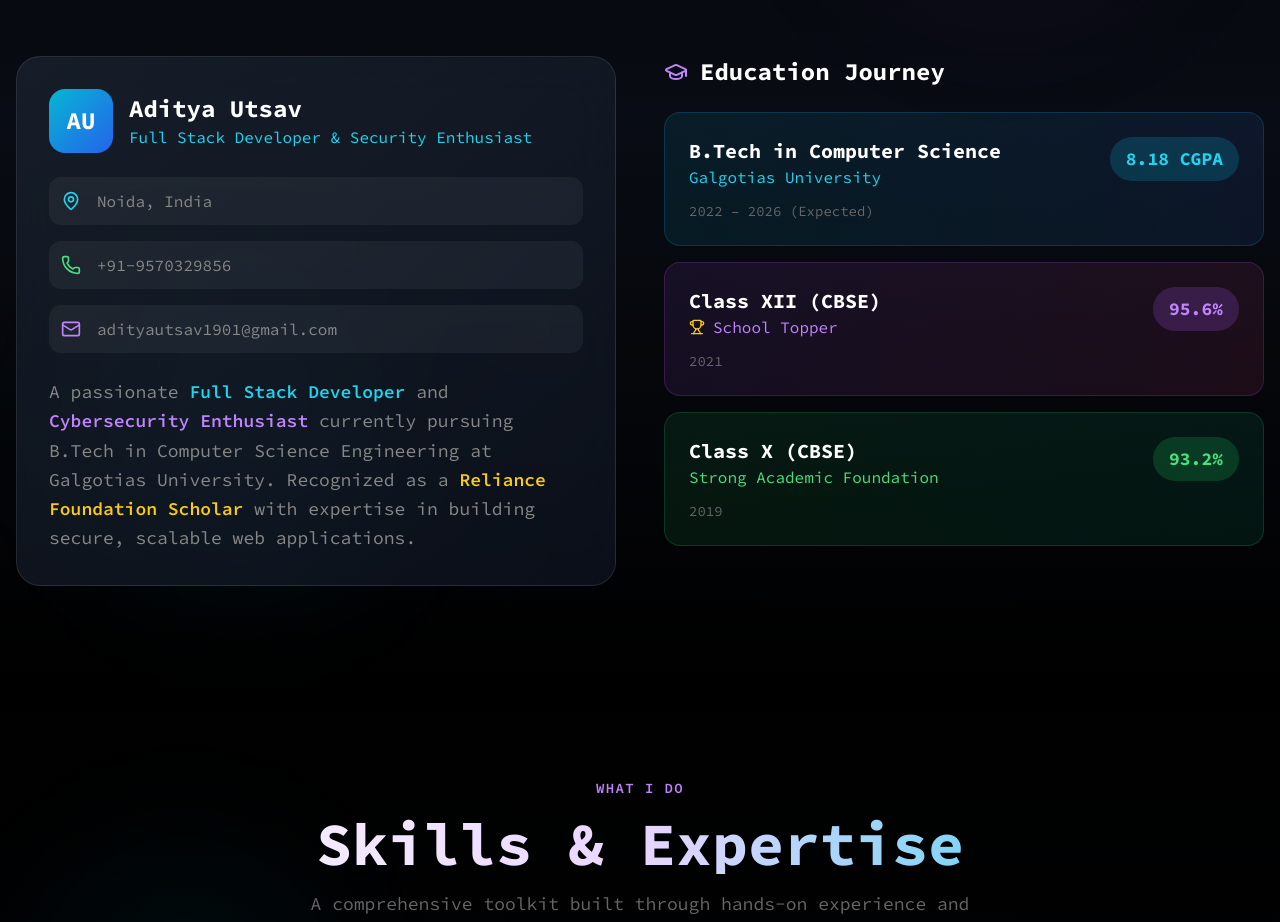
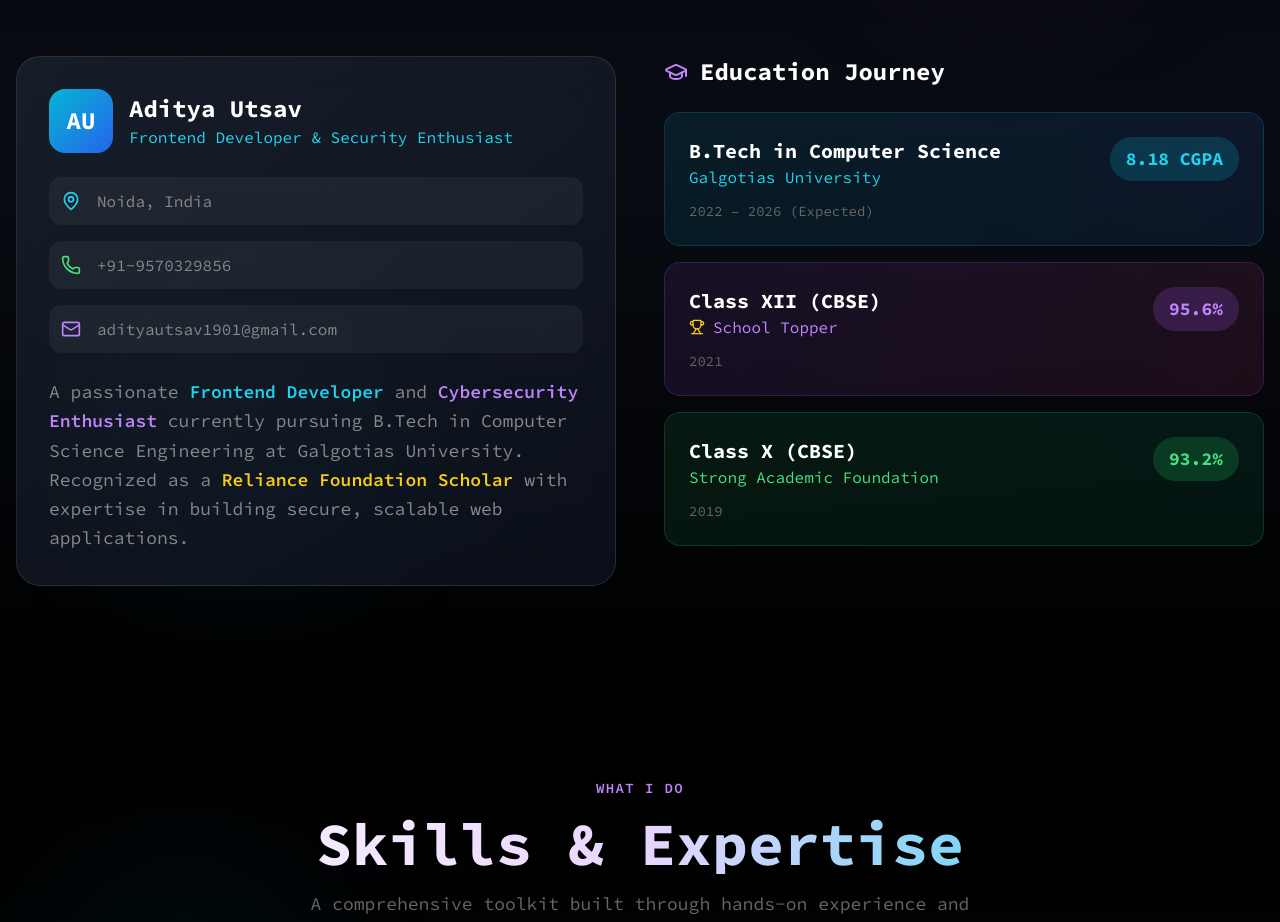
Before and after one commit to CodingManiac11/portfolio2.0, a React (Create React App) app: page / in a window 1280 px wide. Shown: the part 1240-2162 px from the top of the page. Built offline with nearby package versions, Linux system fonts and the light colour scheme; no server answers.

Commit message:
some fixes

```diff
--- a/src/components/AboutSection.tsx
+++ b/src/components/AboutSection.tsx
@@ -82,7 +82,7 @@ const AboutSection: React.FC = () => {
                   </div>
                   <div>
                     <h3 className={`text-2xl font-bold ${isDark ? 'text-white' : 'text-gray-900'}`}>Aditya Utsav</h3>
-                    <p className={`${isDark ? 'text-cyan-400' : 'text-cyan-600'}`}>Full Stack Developer & Security Enthusiast</p>
+                    <p className={`${isDark ? 'text-cyan-400' : 'text-cyan-600'}`}>Frontend Developer & Security Enthusiast</p>
                   </div>
                 </div>
 
@@ -104,7 +104,7 @@ const AboutSection: React.FC = () => {
                 </div>
 
                 <p className={`leading-relaxed text-lg ${isDark ? 'text-gray-300' : 'text-gray-700'}`}>
-                  A passionate <span className={`font-semibold ${isDark ? 'text-cyan-400' : 'text-cyan-600'}`}>Full Stack Developer</span> and <span className={`font-semibold ${isDark ? 'text-purple-400' : 'text-purple-600'}`}>Cybersecurity Enthusiast</span> currently
+                  A passionate <span className={`font-semibold ${isDark ? 'text-cyan-400' : 'text-cyan-600'}`}>Frontend Developer</span> and <span className={`font-semibold ${isDark ? 'text-purple-400' : 'text-purple-600'}`}>Cybersecurity Enthusiast</span> currently
                   pursuing B.Tech in Computer Science Engineering at Galgotias University. Recognized as a <span className={`font-semibold ${isDark ? 'text-yellow-400' : 'text-yellow-600'}`}>Reliance Foundation Scholar</span> with
                   expertise in building secure, scalable web applications.
                 </p>
```
